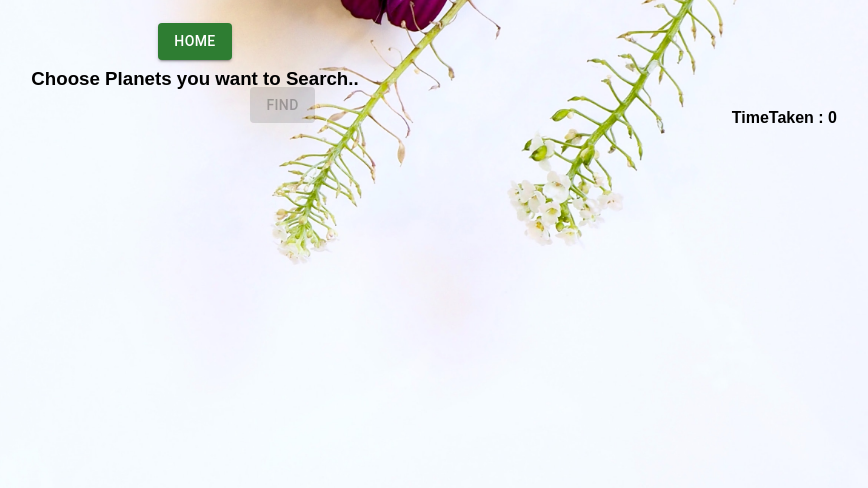
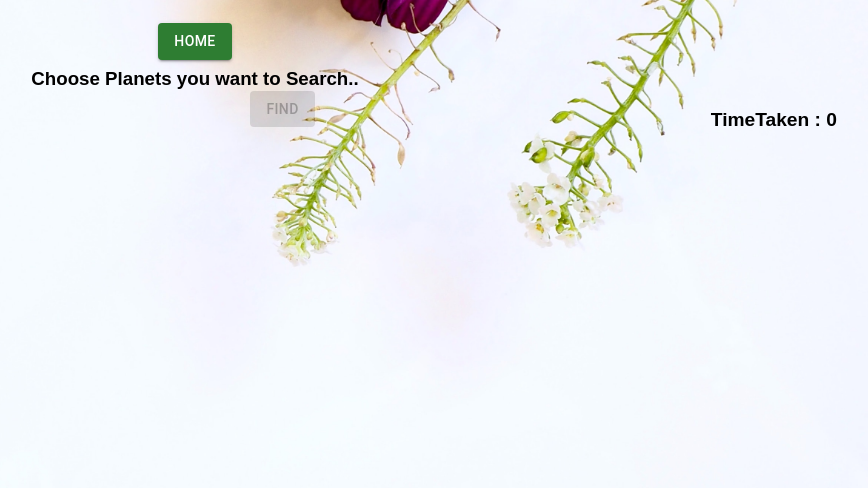
Before and after one commit to AnkitSingh60/frontend_task, a React (Create React App) app: page / in a window 1280 px wide. Shown: the top 488 px of the page, without its empty margins (385-1253 px from the left). Built offline with nearby package versions, Linux system fonts and the light colour scheme; no server answers; a web font is replaced by a local one.

Commit message:
css added

```diff
--- a/src/App.css
+++ b/src/App.css
@@ -35,7 +35,9 @@ body {
 
 .TimeDiv{
   text-align: end;
-  margin-right: 50px
+  margin-right: 50px;
+  font-size: larger;
+  font-weight: 800;
 }
 .submitbutton{
   width: 30%;
```
